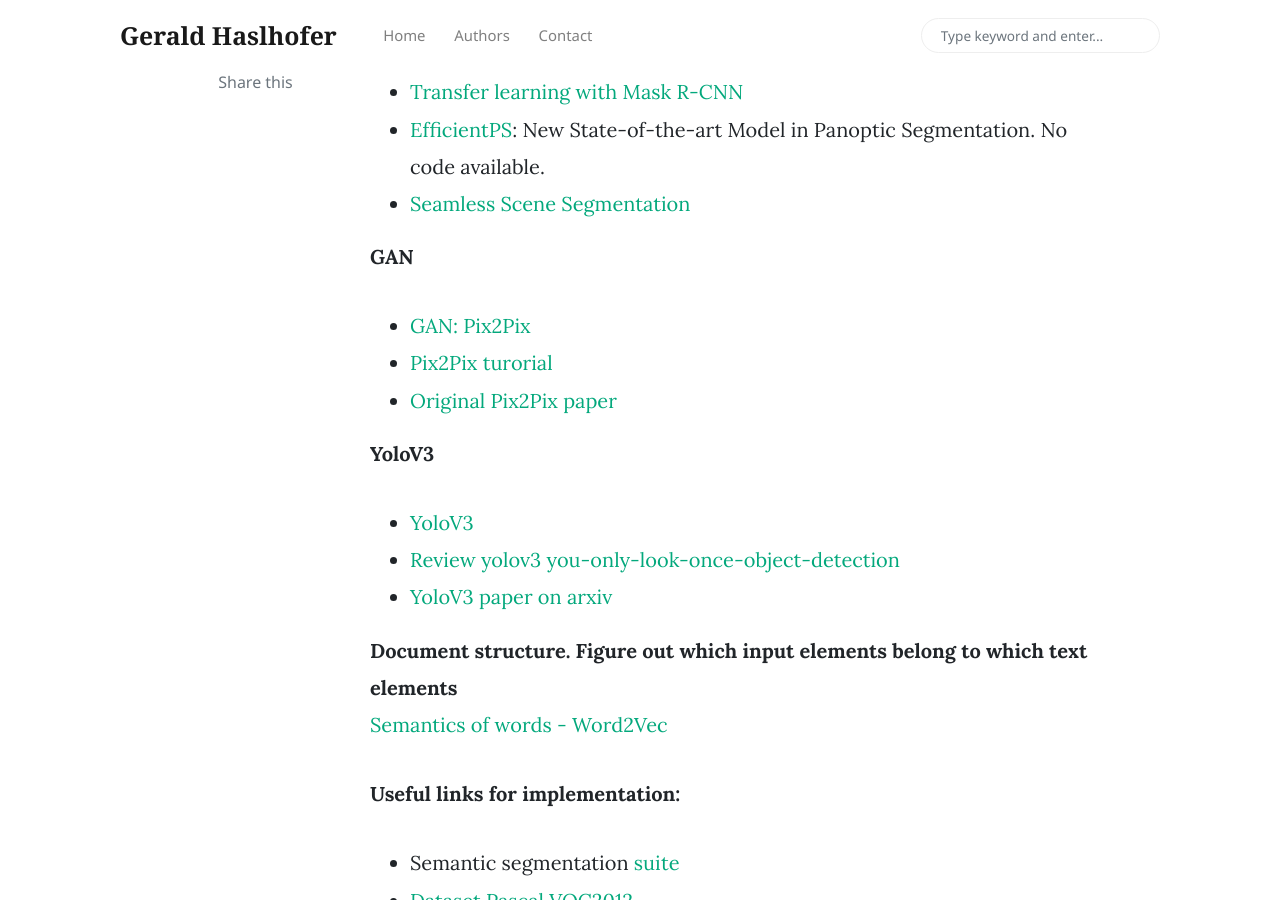
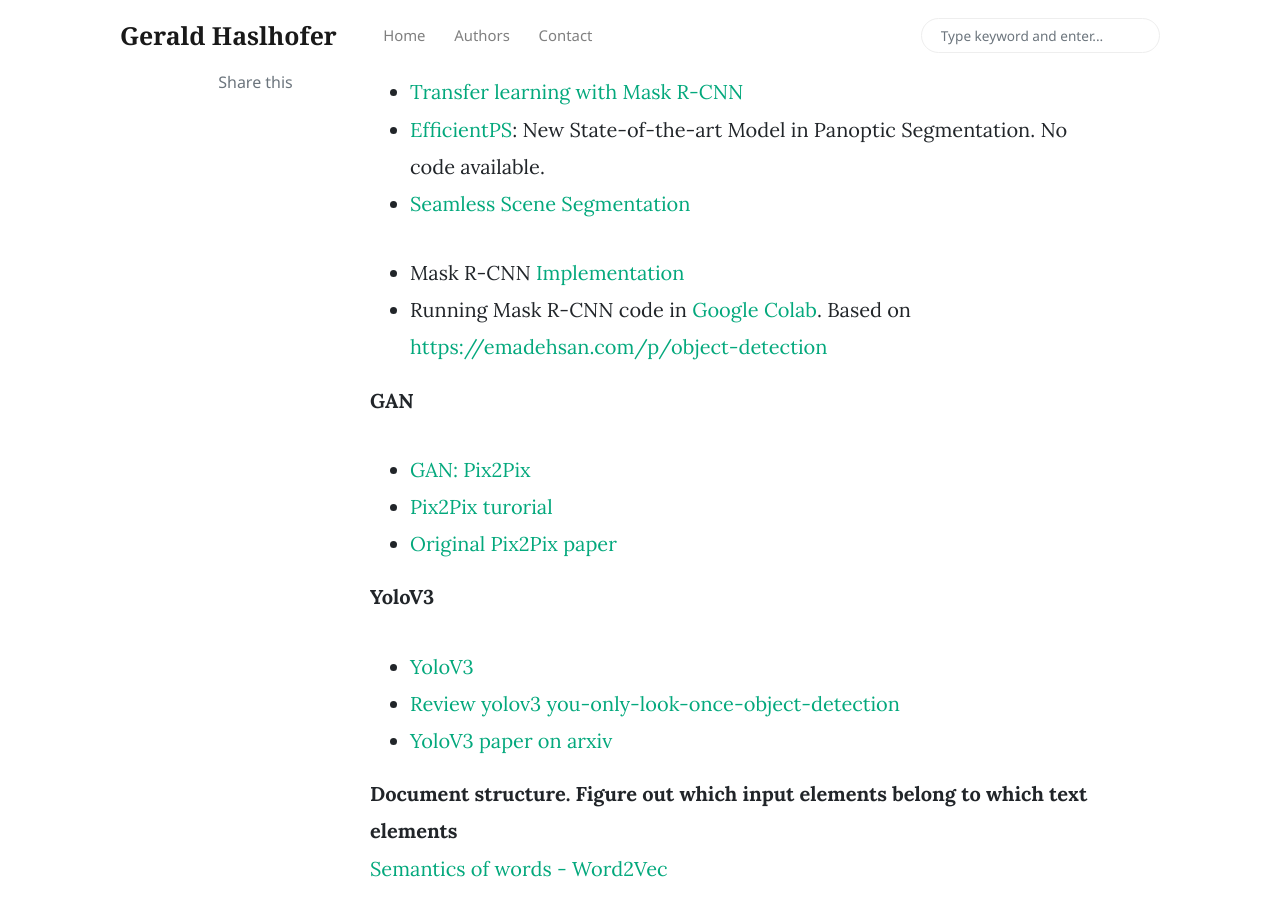
Before and after one commit to haslhofer/haslhofer.github.io, a Jekyll site: the page built from _posts/2019-09-07-image-segmentation.md, in a window 1280 px wide and 900 px high, scrolled down 2257 px. Built offline with Jekyll 4.4.1, drawn with Linux system fonts in a browser that asks for light colours; nearby versions of some CDN libraries; comment, search, counter and statistics services are not loaded; some of the changed text lies outside the part shown.

Commit message:
Update 2019-09-07-image-segmentation.md

```diff
--- a/_posts/2019-09-07-image-segmentation.md
+++ b/_posts/2019-09-07-image-segmentation.md
@@ -51,6 +51,9 @@
 * [EfficientPS](http://panoptic.cs.uni-freiburg.de/): New State-of-the-art Model in Panoptic Segmentation. No code available.
 * [Seamless Scene Segmentation](https://github.com/mapillary/seamseg)
 
+* Mask R-CNN [Implementation](https://github.com/matterport/Mask_RCNN)
+* Running Mask R-CNN code in [Google Colab](https://colab.research.google.com/drive/16byp3HScL5HAOrA9axbm4_QXMYQWA6K8). Based on [https://emadehsan.com/p/object-detection](https://emadehsan.com/p/object-detection)
+
 
 **GAN**
 * [GAN: Pix2Pix](https://phillipi.github.io/pix2pix/)
```
